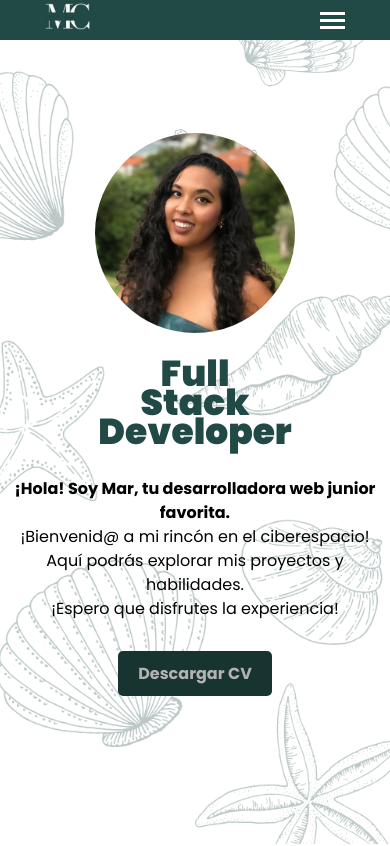
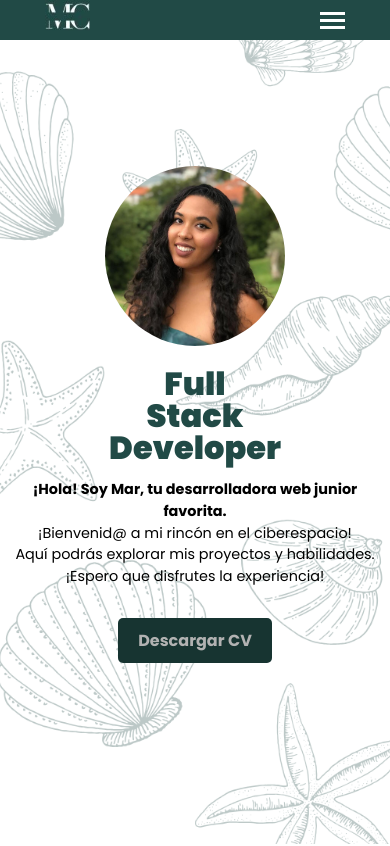
Before and after one commit to Mar-CM/PortfolioMar, a React (Vite) app: page /#/ in a window 390 px wide. Shown: the top 846 px of the page. Built offline with nearby package versions, Linux system fonts and the light colour scheme.

Commit message:
Fixed mediaqueries

```diff
--- a/src/scss/styles/aboutMe.scss
+++ b/src/scss/styles/aboutMe.scss
@@ -7,32 +7,30 @@
   justify-content: center;
   padding: 65px 150px 0 150px;
 
+  @media (max-width: 768px) {
+    padding: 55px 80px 0 80px;
+  }
+
+  @media (max-width: 480px) {
+    padding: 40px 20px 0 20px;
+  }
+
   &_title {
     color: $color-green;
     font-weight: 700;
     font-size: 50px;
     padding: 0 0 30px;
+
+    @media (max-width: 768px) {
+      font-size: 40px;
+    }
+
+    @media (max-width: 480px) {
+      font-size: 30px;
+    }
   }
 
   &_text {
     padding-bottom: 10px;
   }
-
-  // Estilos para tablets
-  @media (max-width: 768px) {
-    padding: 40px 80px 0 80px;
-
-    &_tittle {
-      font-size: 40px;
-    }
-  }
-
-  // Estilos para móviles
-  @media (max-width: 480px) {
-    padding: 30px 20px 0 20px;
-
-    &_tittle {
-      font-size: 30px;
-    }
-  }
 }
--- a/src/scss/styles/hero.scss
+++ b/src/scss/styles/hero.scss
@@ -26,30 +26,30 @@
       width: 300px;
       height: 300px;
       border-radius: 50%;
-      margin-right: 300px;
+      margin-right: 100px;
 
     @media (max-width: 768px) {
-        width: 250px;
-        height: 250px;
-        margin-right: 100px;
-      }
+      width: 250px;
+      height: 250px;
+      margin-right: 0;
+      margin-bottom: 20px;
+    }
 
     @media (max-width: 480px) {
-        width: 200px;
-        height: 200px;
-        margin-right: 0;
-        margin-bottom: 20px;
-      }
+      width: 180px;
+      height: 180px;
+      margin-right: 0;
+      margin-bottom: 15px;
     }
+  }
   }
 
   &Name {
     display: flex;
     flex-direction: column;
     align-items: center;
-    padding-top: 50px;
-    padding-left: 175px;
-    padding-right: 50px;
+    padding: 0 15px;
+    max-width: 100%;
 
     @media (max-width: 768px) {
       padding-left: 100px;
@@ -61,15 +61,17 @@
     }
 
     &_letter {
-      line-height: 0.8;
-      font-size: 66px;
+      line-height: 1;
+      font-size: 4rem;
+      display: flex;
+      justify-content: center;
 
       @media (max-width: 768px) {
-        font-size: 44px;
+        font-size: 2.5rem;
       }
 
       @media (max-width: 480px) {
-        font-size: 36px;
+        font-size: 2rem;
       }
     }
 
@@ -87,11 +89,18 @@
   }
 
   &Text {
-    margin-top: 30px;
-    display: flex;
-    flex-direction: column;
-    align-items: center;
-    line-height: 1.50;
+    margin-top: 15px;
+    text-align: center;
+    line-height: 1.5;
+    font-size: 1.2rem;
+
+    @media (max-width: 768px) {
+      font-size: 1rem;
+    }
+
+    @media (max-width: 480px) {
+      font-size: 0.9rem;
+    }
 
     &_name {
       display: flex;
--- a/src/scss/styles/project.scss
+++ b/src/scss/styles/project.scss
@@ -13,7 +13,7 @@
     margin-top: 60px;
   }
   @media (max-width: 480px) {
-    padding: 30px 20px 0 20px;
+    padding: 40px 20px 0 20px;
     margin-top: 40px;
   }
 
--- a/src/scss/styles/skills.scss
+++ b/src/scss/styles/skills.scss
@@ -8,15 +8,13 @@
   justify-content: center;
   flex-direction: column;
 
-  // Estilos para tablets
   @media (max-width: 768px) {
     padding: 40px 80px 0 80px;
     margin-top: 60px;
   }
 
-  // Estilos para móviles
   @media (max-width: 480px) {
-    padding: 30px 20px 0 20px;
+    padding: 40px 20px 0 20px;
     margin-top: 40px;
   }
 }
@@ -27,13 +25,11 @@
   font-size: 50px;
   padding-bottom: 25px;
 
-  // Estilos para tablets
   @media (max-width: 768px) {
     font-size: 40px;
     padding-bottom: 20px;
   }
 
-  // Estilos para móviles
   @media (max-width: 480px) {
     font-size: 30px;
     padding-bottom: 15px;
```
